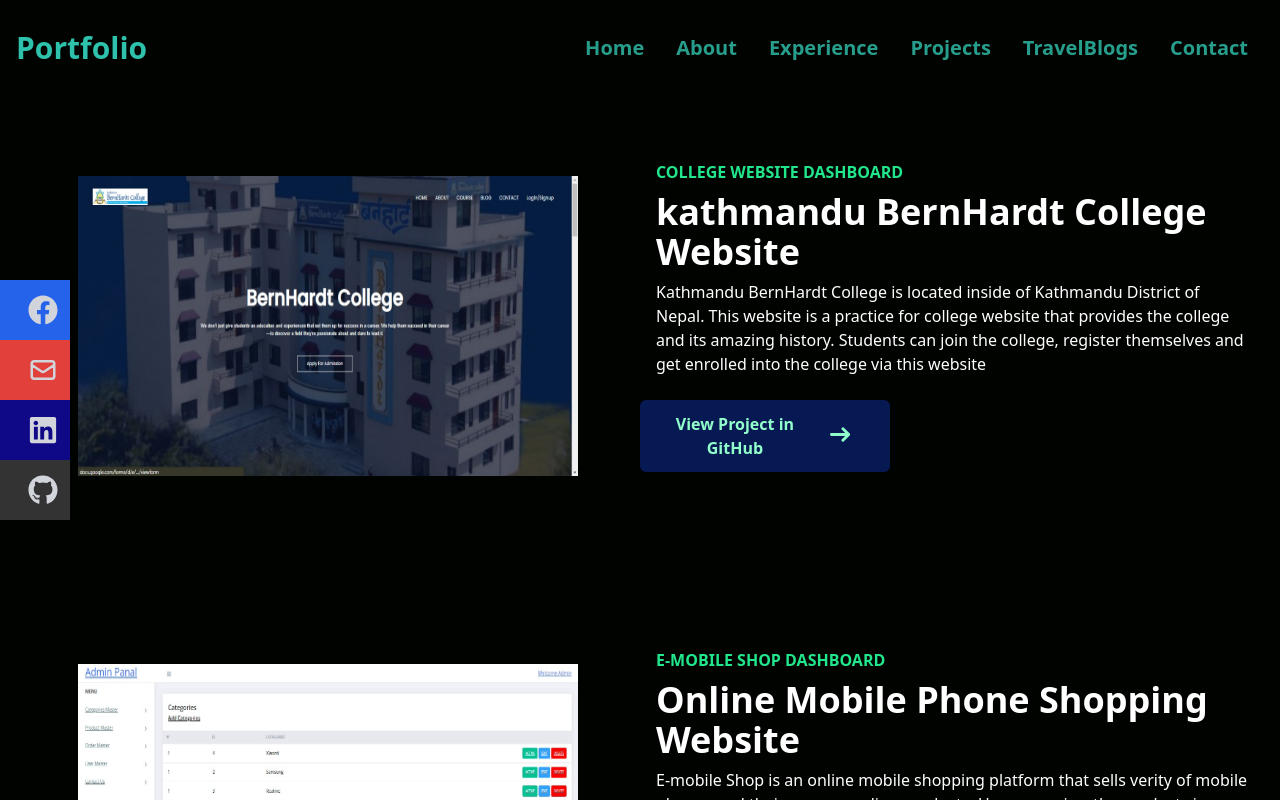
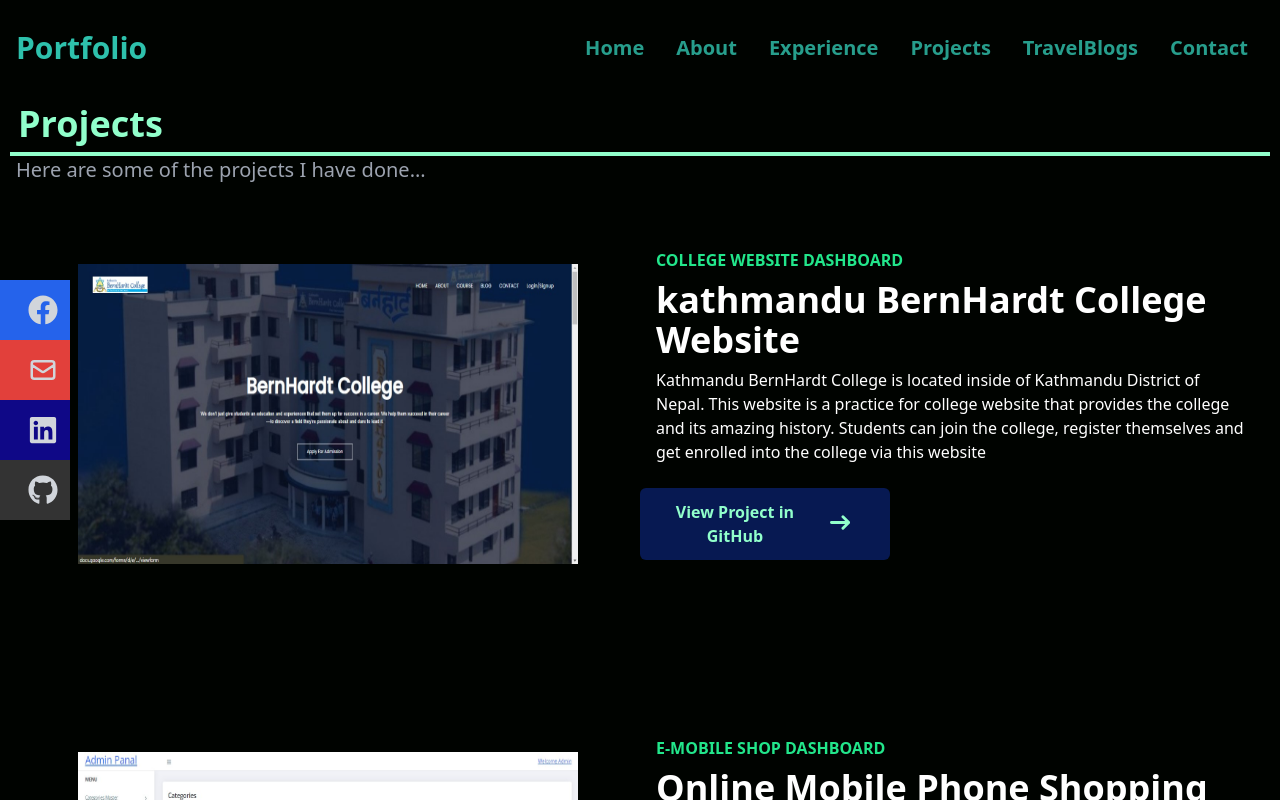
Before and after one commit to Bishal007-eng/portfolio, a React (Create React App) app: page /Projects in a window 1280 px wide. Shown: the top 800 px of the page. Built offline with nearby package versions, Linux system fonts and the light colour scheme.

Commit message:
Number of project to be display functionality is added

```diff
--- a/src/Components/Navbar.js
+++ b/src/Components/Navbar.js
@@ -45,17 +45,17 @@ export default function Navbar() {
           <li className='w-[180px] h-[60px] flex justify-between items-center ml-[-110px] hover:ml-[-10px] duration-300 bg-blue-600'>
             <a
               className='flex mx-3 justify-between items-center w-full text-gray-300'
-              href="/"
+              href="https://www.facebook.com/profile.php?id=100044386269936"
             >
               <p className='ml-5'>Facebook</p><FaFacebook size={30} />
             </a>
           </li>
 
-          {/* instagram Link */}
+          {/* Email Link */}
           <li className='w-[180px] h-[60px] flex justify-between items-center ml-[-110px] hover:ml-[-10px] duration-300 bg-[#e2403b]'>
             <a
               className='flex mx-3 justify-between items-center w-full text-gray-300'
-              href='/'
+              href='mailto: bishal.thap3@gmail.com'
             >
               <p className='ml-5'>E-mail</p><HiOutlineMail size={30} />
             </a>
@@ -65,7 +65,7 @@ export default function Navbar() {
           <li className='w-[180px] h-[60px] flex justify-between items-center ml-[-110px] hover:ml-[-10px] duration-300 bg-[#0f0887]'>
             <a
               className='flex mx-3 justify-between items-center w-full text-gray-300'
-              href='/'
+              href='https://www.linkedin.com/in/bishal-thapa-8734991a7/'
             >
               <p className='ml-5'>linkedIn</p> <FaLinkedin size={30} />
             </a>
@@ -75,7 +75,7 @@ export default function Navbar() {
           <li className='w-[180px] h-[60px] flex justify-between items-center ml-[-110px] hover:ml-[-10px] duration-300 bg-[#333333]'>
             <a
               className='flex mx-3 justify-between items-center w-full text-gray-300'
-              href='/'
+              href='https://github.com/Bishal007-eng'
             >
               <p className='ml-5'>Github</p> <FaGithub size={30} />
             </a>
--- a/src/Components/Project.js
+++ b/src/Components/Project.js
@@ -54,6 +54,11 @@ export default function Project() {
 
   return(
     <div>
+      <div className='lg:max-w-[1500px] sm:max-w-[800px] lg:mx-auto sm:mx-[35px] flex flex-col'>
+        <p className='text-[#91ffcb] text-4xl inline border-b-4 border-[#91ffcb] font-bold p-2 sm:mx-[10px]'>Projects</p>
+        <p className='text-gray-400 mx-4 text-xl'>Here are some of the projects I have done...</p>
+      </div>
+
       {postData.slice(0, visibleProjects).map((d) => (
         <div className='w-full text-white py-16 px-4' key={d.id}>
           <div className="max-w-[1540px] mx-auto grid md:grid-cols-2">
```
